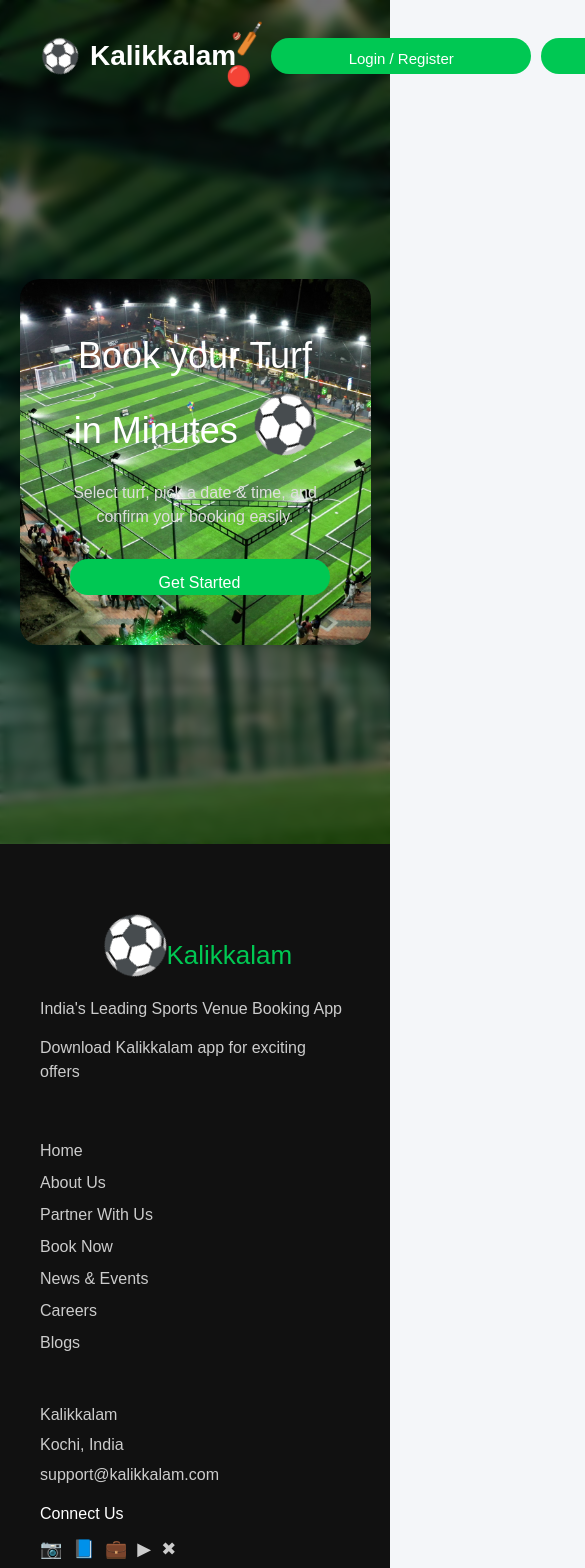
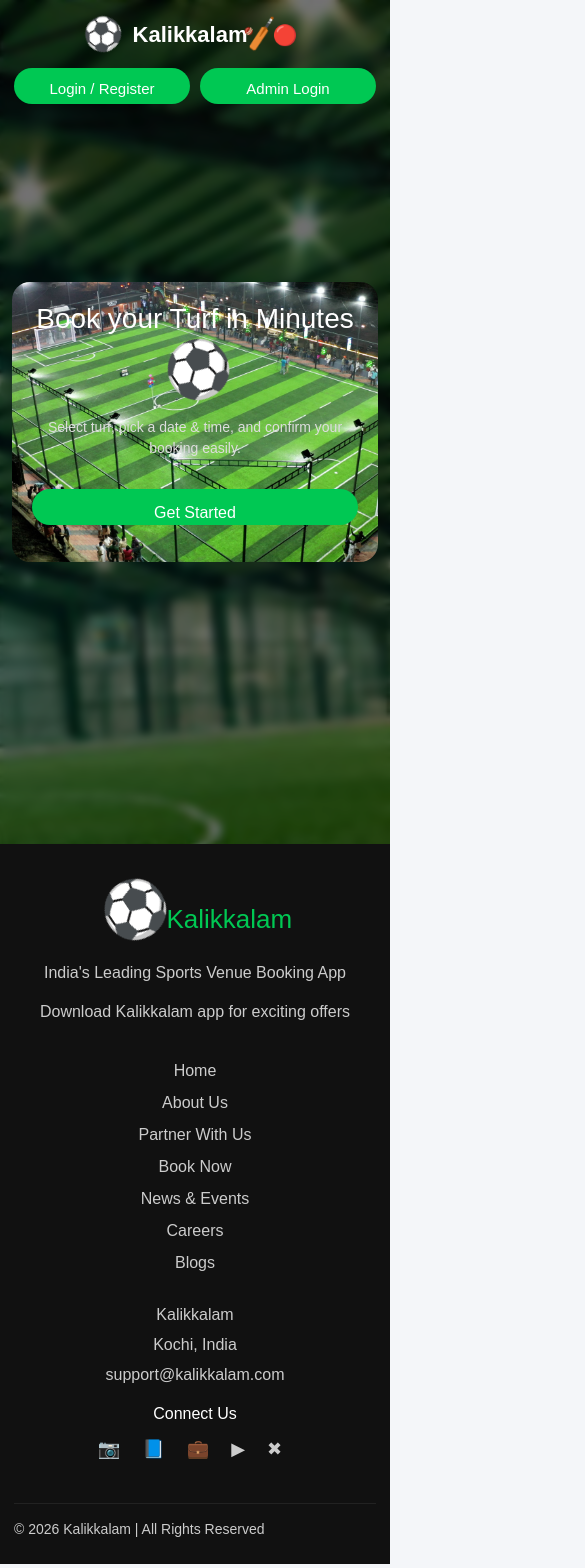
Before and after one commit to ADARSHKE/turfbooking_MERN-frontend, a React (Create React App) app: page / in a window 390 px wide. Shown: the top 1568 px of the page, 585 px wide, since content can reach past the window. Built offline with nearby package versions, Linux system fonts and the light colour scheme.

Commit message:
fix mobile responsive layout

```diff
--- a/src/pages/auth.css
+++ b/src/pages/auth.css
@@ -612,3 +612,163 @@ input {
     transform: translateX(0) rotate(360deg);
   }
 }
+@media (max-width: 768px) {
+  .site-header {
+    padding: 10px 14px;
+  }
+
+  .nav-inner {
+    flex-direction: column;
+    gap: 10px;
+    align-items: center;
+  }
+
+  .brand-text {
+    font-size: 22px;
+  }
+
+  .nav-links {
+    width: 100%;
+    display: flex;
+    justify-content: center;
+  }
+
+  .nav-btn {
+    width: 90%;
+    max-width: 260px;
+  }
+
+  .page-main {
+    padding: 20px 12px;
+  }
+
+  .hero-card {
+    width: 100%;
+    min-height: 280px;
+    padding: 20px;
+    border-radius: 18px;
+  }
+
+  .hero-card h1 {
+    font-size: 28px;
+    line-height: 1.2;
+  }
+
+  .hero-card p {
+    font-size: 14px;
+  }
+
+  .hero-cta {
+    width: 100%;
+  }
+
+  .auth-wrapper {
+    width: 100%;
+    padding: 10px;
+  }
+
+  .cont {
+    width: 100%;
+    min-height: auto;
+    height: auto;
+    display: flex;
+    flex-direction: column;
+    overflow: hidden;
+    border-radius: 18px;
+  }
+
+  .form {
+    position: static !important;
+    width: 100% !important;
+    height: auto !important;
+    padding: 30px 20px !important;
+  }
+
+  .sign-in,
+  .sign-up {
+    width: 100% !important;
+    transform: none !important;
+  }
+
+  .sub-cont {
+    position: static !important;
+    width: 100% !important;
+    height: auto !important;
+    transform: none !important;
+  }
+
+  .img {
+    width: 100% !important;
+    height: 200px !important;
+    transform: none !important;
+    position: relative !important;
+  }
+
+  .img__text {
+    padding: 20px;
+    text-align: center;
+  }
+
+  .img__text h3 {
+    font-size: 18px;
+    line-height: 1.4;
+  }
+
+  .img__btn {
+    position: static !important;
+    margin: 12px auto 0;
+    width: 160px;
+  }
+
+  .cont.s--signup .sub-cont,
+  .cont.s--signup .img,
+  .cont.s--signup .sign-in,
+  .cont.s--signup .sign-up {
+    transform: none !important;
+  }
+
+  .form h2 {
+    font-size: 24px;
+    text-align: center;
+  }
+
+  .form label span {
+    font-size: 14px;
+  }
+
+  .form input {
+    width: 100%;
+    font-size: 16px;
+  }
+
+  .submit {
+    width: 100%;
+  }
+
+  .close-auth {
+    top: 8px;
+    right: 8px;
+    z-index: 20;
+  }
+
+  .premium-footer {
+    padding: 24px 14px;
+  }
+
+  .footer-container {
+    display: flex;
+    flex-direction: column;
+    gap: 20px;
+    text-align: center;
+  }
+
+  .footer-links ul {
+    padding: 0;
+  }
+
+  .social-icons {
+    justify-content: center;
+    display: flex;
+    gap: 12px;
+  }
+}
--- a/src/pages/home.css
+++ b/src/pages/home.css
@@ -482,3 +482,51 @@ body {
   border-radius: 6px;
   cursor: pointer;
 }
+@media (max-width: 768px) {
+  .navbar {
+    flex-direction: column;
+    gap: 12px;
+    text-align: center;
+  }
+
+  .nav-actions {
+    width: 100%;
+    display: flex;
+    flex-direction: column;
+    gap: 10px;
+  }
+
+  .hero h1 {
+    font-size: 28px;
+  }
+
+  .search-container {
+    display: flex;
+    flex-direction: column;
+    gap: 10px;
+  }
+
+  .search-container input {
+    width: 100%;
+  }
+
+  .turf-grid {
+    grid-template-columns: 1fr;
+    justify-content: center;
+  }
+
+  .turf-card {
+    width: 100%;
+    max-width: 320px;
+    margin: 0 auto;
+  }
+
+  .modal-box {
+    width: 95%;
+    padding: 16px;
+  }
+
+  .slot-grid {
+    grid-template-columns: 1fr;
+  }
+}
```
